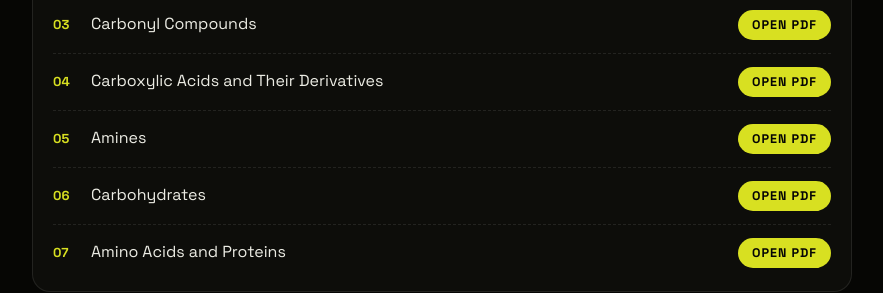
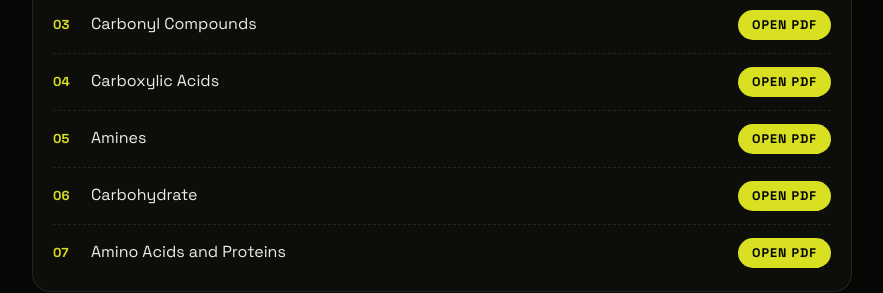
Before and after one commit to sakibhasan286116/texora, a plain HTML site: page courses/che-1205.html in a window 1280 px wide. Shown: the part 367-660 px from the top of the page, without its empty margins (198-1081 px from the left). Drawn offline with nearby package versions, Linux system fonts and the light colour scheme.

Commit message:
Fix CHE-1205 course page topic titles to verified syllabus list

```diff
--- a/courses/che-1205.html
+++ b/courses/che-1205.html
@@ -34,9 +34,9 @@ a.pdf{margin-left:auto;flex:none;background:var(--neon);color:#050505;font-weigh
 <div class="row"><span class="num">01</span><span class="ttl">Isomerism</span><a class="pdf" href="../notes/che-1205/isomerism.pdf" target="_blank" rel="noopener">Open PDF</a></div>
 <div class="row"><span class="num">02</span><span class="ttl">Hydroxy Compounds</span><a class="pdf" href="../notes/che-1205/hydroxy-compounds.pdf" target="_blank" rel="noopener">Open PDF</a></div>
 <div class="row"><span class="num">03</span><span class="ttl">Carbonyl Compounds</span><a class="pdf" href="../notes/che-1205/carbonyl-compounds.pdf" target="_blank" rel="noopener">Open PDF</a></div>
-<div class="row"><span class="num">04</span><span class="ttl">Carboxylic Acids and Their Derivatives</span><a class="pdf" href="../notes/che-1205/carboxylic-acids.pdf" target="_blank" rel="noopener">Open PDF</a></div>
+<div class="row"><span class="num">04</span><span class="ttl">Carboxylic Acids</span><a class="pdf" href="../notes/che-1205/carboxylic-acids.pdf" target="_blank" rel="noopener">Open PDF</a></div>
 <div class="row"><span class="num">05</span><span class="ttl">Amines</span><a class="pdf" href="../notes/che-1205/amines.pdf" target="_blank" rel="noopener">Open PDF</a></div>
-<div class="row"><span class="num">06</span><span class="ttl">Carbohydrates</span><a class="pdf" href="../notes/che-1205/carbohydrates.pdf" target="_blank" rel="noopener">Open PDF</a></div>
+<div class="row"><span class="num">06</span><span class="ttl">Carbohydrate</span><a class="pdf" href="../notes/che-1205/carbohydrates.pdf" target="_blank" rel="noopener">Open PDF</a></div>
 <div class="row"><span class="num">07</span><span class="ttl">Amino Acids and Proteins</span><a class="pdf" href="../notes/che-1205/amino-acids-and-proteins.pdf" target="_blank" rel="noopener">Open PDF</a></div>
 
 </div>
```
